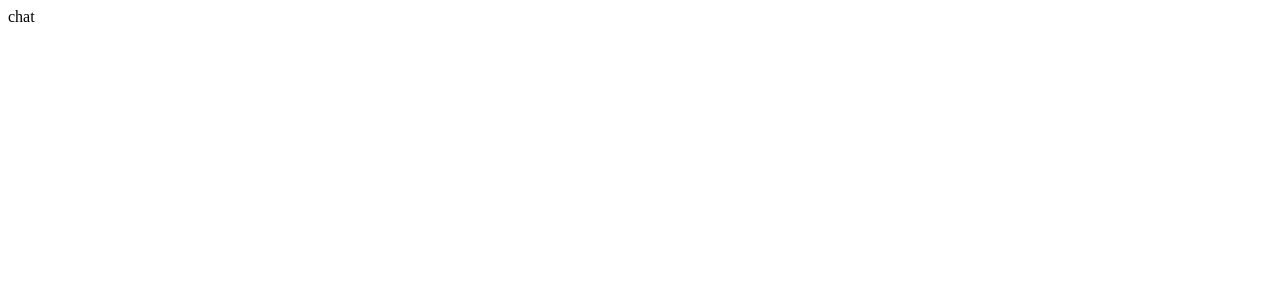
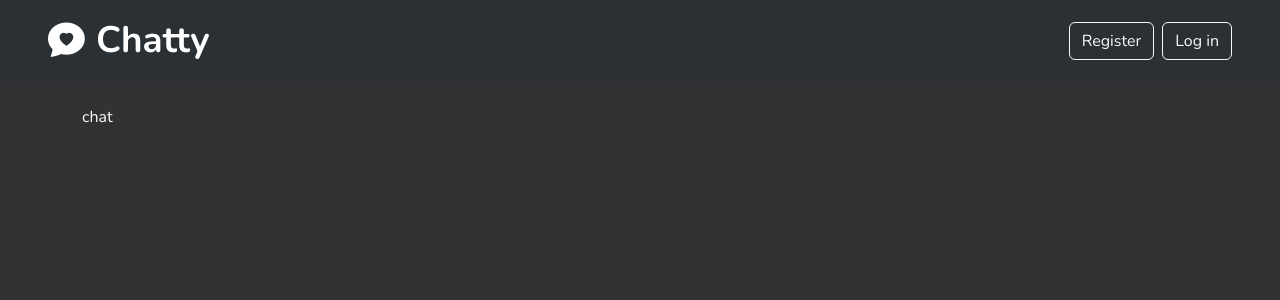
Before and after one commit to SaraDahman/chatty, a React app in the folder client/: page / in a window 1280 px wide. Shown: the top 300 px of the page. Built offline with nearby package versions, Linux system fonts and the light colour scheme; the HTML template or start-up script is replaced by a standard one.

Commit message:
installed react bootstrap and bootstrap icons, created the navbar and app router

```diff
--- a/client/package.json
+++ b/client/package.json
@@ -10,7 +10,10 @@
     "preview": "vite preview"
   },
   "dependencies": {
+    "bootstrap": "^5.3.3",
+    "bootstrap-icons": "^1.11.3",
     "react": "^19.0.0",
+    "react-bootstrap": "^2.10.9",
     "react-dom": "^19.0.0",
     "react-router-dom": "^7.2.0"
   },
--- a/client/src/App.jsx
+++ b/client/src/App.jsx
@@ -1,17 +1,25 @@
+// import './index.css';
 import { Routes, Route, Navigate } from 'react-router-dom';
 import Chat from './pages/Chat';
 import Register from './pages/Register';
 import Login from './pages/Login';
+import NavBar from './components/Navbar';
+import 'bootstrap/dist/css/bootstrap.min.css';
+import 'bootstrap-icons/font/bootstrap-icons.css';
+import { Container } from 'react-bootstrap';
 
 function App() {
   return (
     <>
+      <NavBar />
+      <Container>
         <Routes>
           <Route path='/' element={<Chat />} />
           <Route path='/register' element={<Register />} />
           <Route path='/login' element={<Login />} />
           <Route path='*' element={<Navigate to='/' />} />
         </Routes>
+      </Container>
     </>
   );
 }
--- /dev/null
+++ b/client/src/components/Navbar.jsx
@@ -0,0 +1,39 @@
+import { Container, Navbar, Stack, Button } from 'react-bootstrap';
+import { Link } from 'react-router-dom';
+
+const NavBar = () => {
+  return (
+    <Navbar className='bg-body-tertiary px-5 mb-4' data-bs-theme='dark'>
+      <Navbar.Brand style={{ fontSize: '2.3rem', fontWeight: '700' }}>
+        <Link to='/' className='text-decoration-none text-white'>
+          <i
+            className='bi bi-chat-heart-fill'
+            style={{ marginRight: '0.7rem' }}
+          ></i>
+          Chatty
+        </Link>
+      </Navbar.Brand>
+      <Navbar.Collapse className='justify-content-end'>
+        {/* <Stack direction='horizontal' gap={4}>
+          <Navbar.Text className='text-white'>
+            Signed in as <b className='text-warning'>Sara Dahman</b>
+          </Navbar.Text>
+          <Button variant='outline-light' size='sm'>
+            Log Out
+          </Button>
+        </Stack> */}
+
+        <Stack direction='horizontal' gap={2}>
+          <Button as={Link} to='/register' variant='outline-light'>
+            Register
+          </Button>
+          <Button as={Link} to='/login' variant='outline-light'>
+            Log in
+          </Button>
+        </Stack>
+      </Navbar.Collapse>
+    </Navbar>
+  );
+};
+
+export default NavBar;
--- a/client/src/index.css
+++ b/client/src/index.css
@@ -0,0 +1,9 @@
+@import url('https://fonts.googleapis.com/css2?family=Nunito:ital,wght@0,200..1000;1,200..1000&display=swap');
+/* @import '~bootstrap-icons/font/bootstrap-icons'; */
+
+body {
+  /* background: rgb(40, 40, 40) !important; */
+  background: #323234 !important;
+  font-family: 'Nunito', sans-serif !important;
+  color: #ffff !important;
+}
```
Also changed, not shown: 1 other file (tests, documents, lock files or other folders). Lines whose indentation alone changed are shown as unchanged.
